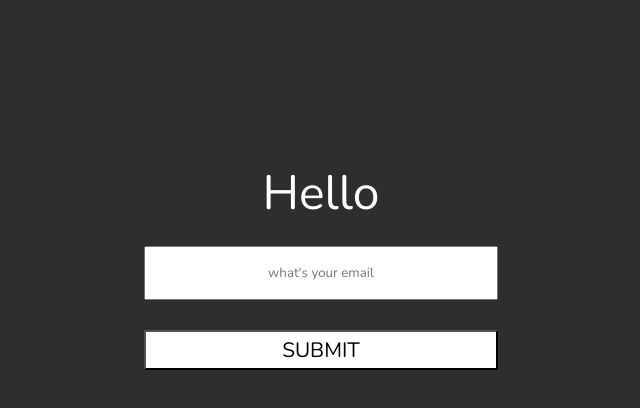
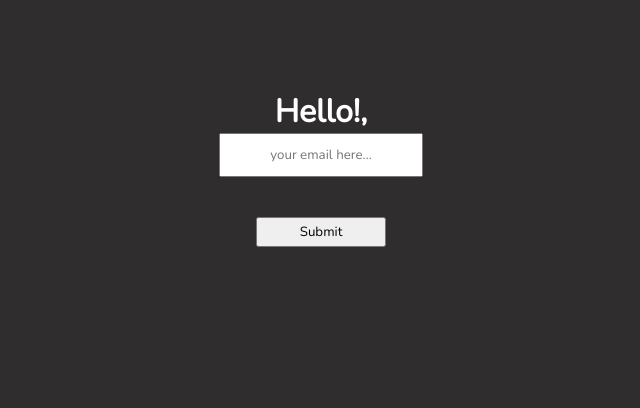
Before and after one commit to eu-waliston/Bootcamp-WEB, a React (Create React App) app in the folder ReactJS/examples/: page / in a window 1280 px wide. Shown: the top 408 px of the page, without its empty margins (319-959 px from the left). Built offline with nearby package versions, Linux system fonts and the light colour scheme.

Commit message:
Bootcamp WEB - React Forms

```diff
--- a/ReactJS/examples/src/App.jsx
+++ b/ReactJS/examples/src/App.jsx
@@ -4,14 +4,15 @@ import "./App.css"
 
 // import Count from "./components/count/Count"
 // import Strike from "./components/strike/Strike"
-import EventHandling from "./components/event/EventHandling"
+// import EventHandling from "./components/event/EventHandling"
+import Forms from "./components/forms/Forms"
 
 const App = () => {
   return (
     <div className="App">
         {/* <Count />
         <Strike /> */}
-        <EventHandling />
+        <Forms />
     </div>
   )
 }
--- /dev/null
+++ b/ReactJS/examples/src/components/forms/Forms.css
@@ -0,0 +1,38 @@
+.react_form {
+    text-align: center;
+    position: relative;
+
+
+    color: #fff;
+
+    position: relative;
+
+    top: 10%;
+    padding: 10px;
+    border-radius: 15px;
+}
+
+.felçx {
+    display: flex;
+    flex-direction: column;
+    align-items: center;
+    position: relative;
+    top: 10%;
+
+}
+
+.felçx input {
+    width: 200px;
+    height: 40px;
+}
+
+.felçx input::placeholder {
+    text-align: center;
+}
+
+.felçx button {
+    position: relative;
+    top: 40px;
+    width: 130px;
+    height: 30px;
+}
--- /dev/null
+++ b/ReactJS/examples/src/components/forms/Forms.jsx
@@ -0,0 +1,33 @@
+import React from "react";
+import "./Forms.css";
+
+const Forms = () => {
+    const [name, setName] = React.useState("");
+    const [newName, setnewName] = React.useState("");
+
+
+    const handleChange = (event) => {
+        setName(event.target.value);
+    }
+
+    const handleClick = (event) => {
+        setnewName(name);
+
+        event.preventDefault();
+    }
+
+
+
+    return (
+        <div className="react_form">
+            <h1>Hello!, {newName}</h1>
+            <form className="felçx" onSubmit={handleClick}>
+                <input onChange={handleChange} type="text" placeholder="your email here..." value={name} />
+                <button type="submit">Submit</button>
+            </form>
+        </div>
+    )
+}
+
+
+export default Forms;
```
